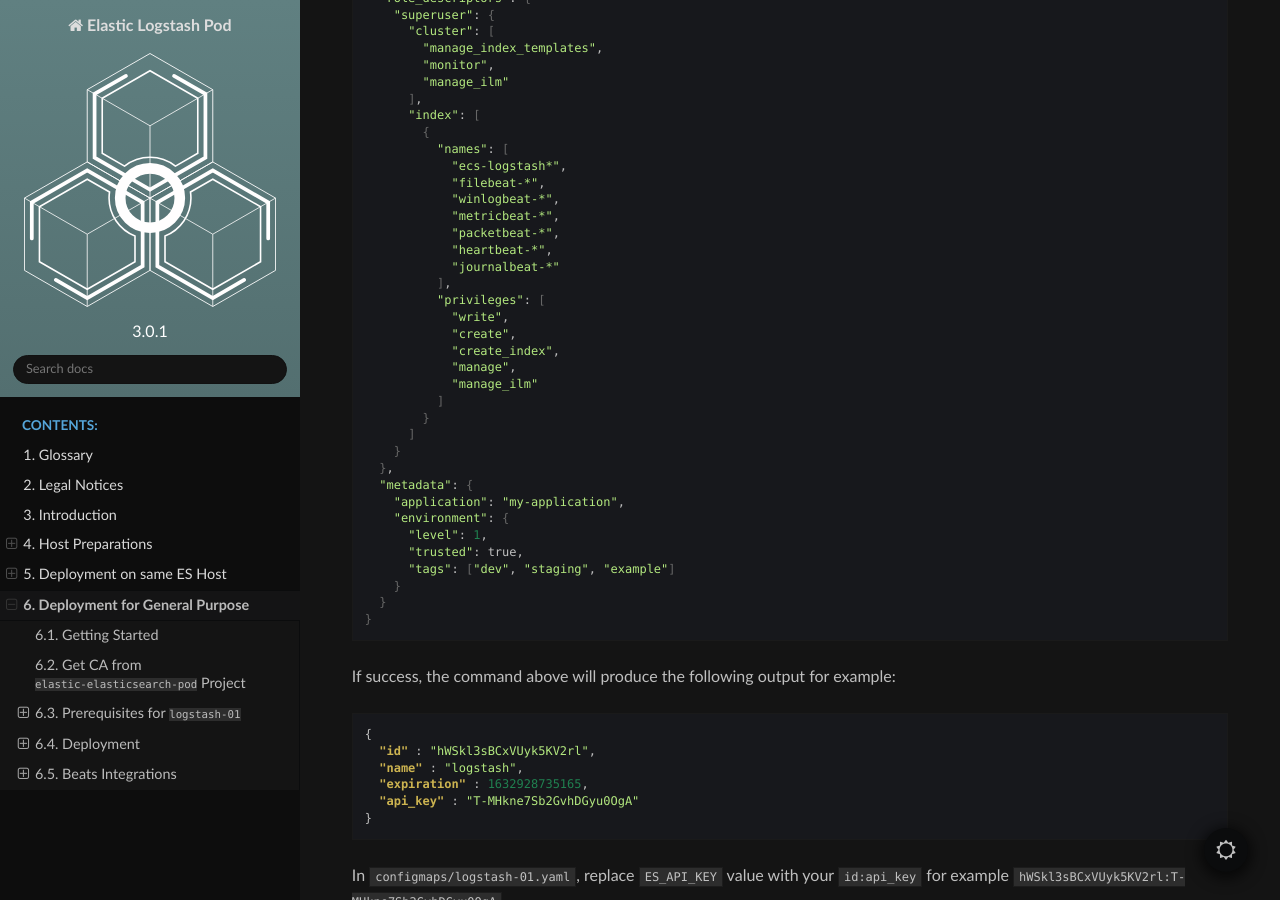
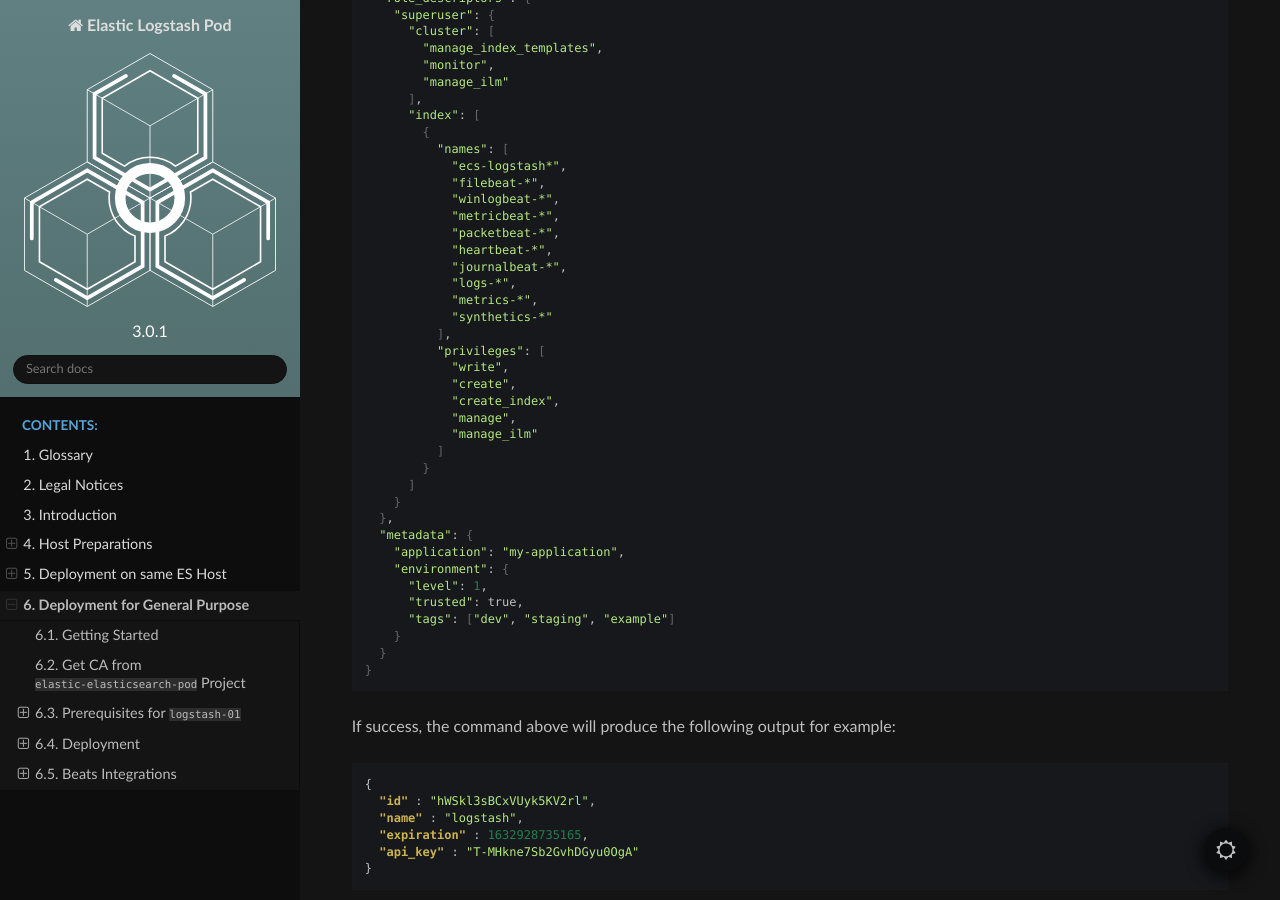
Before and after one commit to extra2000/elastic-logstash-pod, a Sphinx documentation site: the page built from docs/source/example_podman_general.rst, in a window 1280 px wide and 900 px high, scrolled down 3217 px. Built offline with Sphinx 7.4.7 and the Read the Docs theme 2.0.0, drawn with Linux system fonts in a browser that asks for light colours.

Commit message:
docs(deployments): add datastream indices privileges

```diff
--- a/docs/source/example_podman_elk.rst
+++ b/docs/source/example_podman_elk.rst
@@ -181,7 +181,10 @@ Login your Kibana instance as user ``elastic`` and execute the following command
                 "metricbeat-*",
                 "packetbeat-*",
                 "heartbeat-*",
-                "journalbeat-*"
+                "journalbeat-*",
+                "logs-*",
+                "metrics-*",
+                "synthetics-*"
               ],
               "privileges": [
                 "write",
--- a/docs/source/example_podman_general.rst
+++ b/docs/source/example_podman_general.rst
@@ -181,7 +181,10 @@ Login your Kibana instance as user ``elastic`` and execute the following command
                 "metricbeat-*",
                 "packetbeat-*",
                 "heartbeat-*",
-                "journalbeat-*"
+                "journalbeat-*",
+                "logs-*",
+                "metrics-*",
+                "synthetics-*"
               ],
               "privileges": [
                 "write",
```
